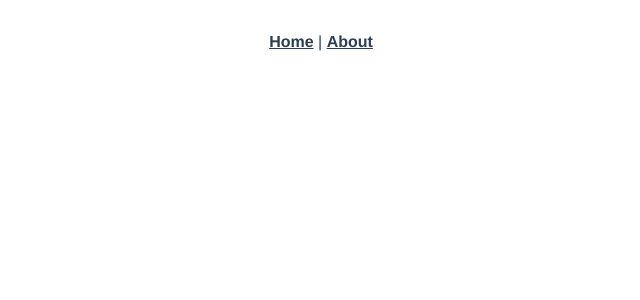
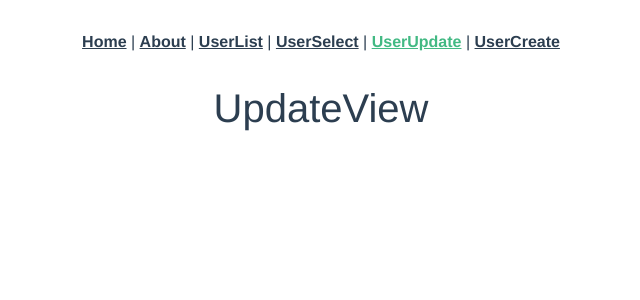
Before and after one commit to JongSoo0919/vue-springboot, a Vue app in the folder vue-front/: page /user/editById in a window 1280 px wide. Before the commit this address had no page. Shown: the top 300 px of the page, without its empty margins (319-959 px from the left). Built offline with nearby package versions, Linux system fonts and the light colour scheme.

Commit message:
vue router 설정

```diff
--- a/vue-front/src/App.vue
+++ b/vue-front/src/App.vue
@@ -1,7 +1,11 @@
 <template>
   <nav>
     <router-link to="/">Home</router-link> |
-    <router-link to="/about">About</router-link>
+    <router-link to="/about">About</router-link> |
+    <router-link to="/user">UserList</router-link> |
+    <router-link to="/user/findById">UserSelect</router-link> |
+    <router-link to="/user/editById">UserUpdate</router-link> |
+    <router-link to="/user/save">UserCreate</router-link>
   </nav>
   <router-view/>
 </template>
@@ -28,3 +32,5 @@ nav a.router-link-exact-active {
   color: #42b983;
 }
 </style>
+<script setup lang="ts">
+</script>
--- a/vue-front/src/router/index.js
+++ b/vue-front/src/router/index.js
@@ -14,6 +14,38 @@ const routes = [
     // this generates a separate chunk (about.[hash].js) for this route
     // which is lazy-loaded when the route is visited.
     component: () => import(/* webpackChunkName: "about" */ '../views/AboutView.vue')
+  },
+  {
+    path: '/user',
+    name: 'ListView',
+    // route level code-splitting
+    // this generates a separate chunk (about.[hash].js) for this route
+    // which is lazy-loaded when the route is visited.
+    component: () => import(/* webpackChunkName: "user" */ '../views/ListView.vue')
+  },
+  {
+    path: '/user/findById',
+    name: 'SelectView',
+    // route level code-splitting
+    // this generates a separate chunk (about.[hash].js) for this route
+    // which is lazy-loaded when the route is visited.
+    component: () => import(/* webpackChunkName: "user" */ '../views/SelectView.vue')
+  },
+  {
+    path: '/user/editById',
+    name: 'UpdateView',
+    // route level code-splitting
+    // this generates a separate chunk (about.[hash].js) for this route
+    // which is lazy-loaded when the route is visited.
+    component: () => import(/* webpackChunkName: "user" */ '../views/UpdateView.vue')
+  },
+  {
+    path: '/user/save',
+    name: 'CreateView',
+    // route level code-splitting
+    // this generates a separate chunk (about.[hash].js) for this route
+    // which is lazy-loaded when the route is visited.
+    component: () => import(/* webpackChunkName: "user" */ '../views/CreateView.vue')
   }
 ]
 
--- /dev/null
+++ b/vue-front/src/views/CreateView.vue
@@ -0,0 +1,5 @@
+<template>
+  <div>
+    <h1>CreateView</h1>
+  </div>
+</template>
--- /dev/null
+++ b/vue-front/src/views/ListView.vue
@@ -0,0 +1,5 @@
+<template>
+  <div>
+    <h1>ListView</h1>
+  </div>
+</template>
--- /dev/null
+++ b/vue-front/src/views/SelectView.vue
@@ -0,0 +1,5 @@
+<template>
+  <div>
+    <h1>SelectView</h1>
+  </div>
+</template>
--- /dev/null
+++ b/vue-front/src/views/UpdateView.vue
@@ -0,0 +1,5 @@
+<template>
+  <div>
+    <h1>UpdateView</h1>
+  </div>
+</template>
```
